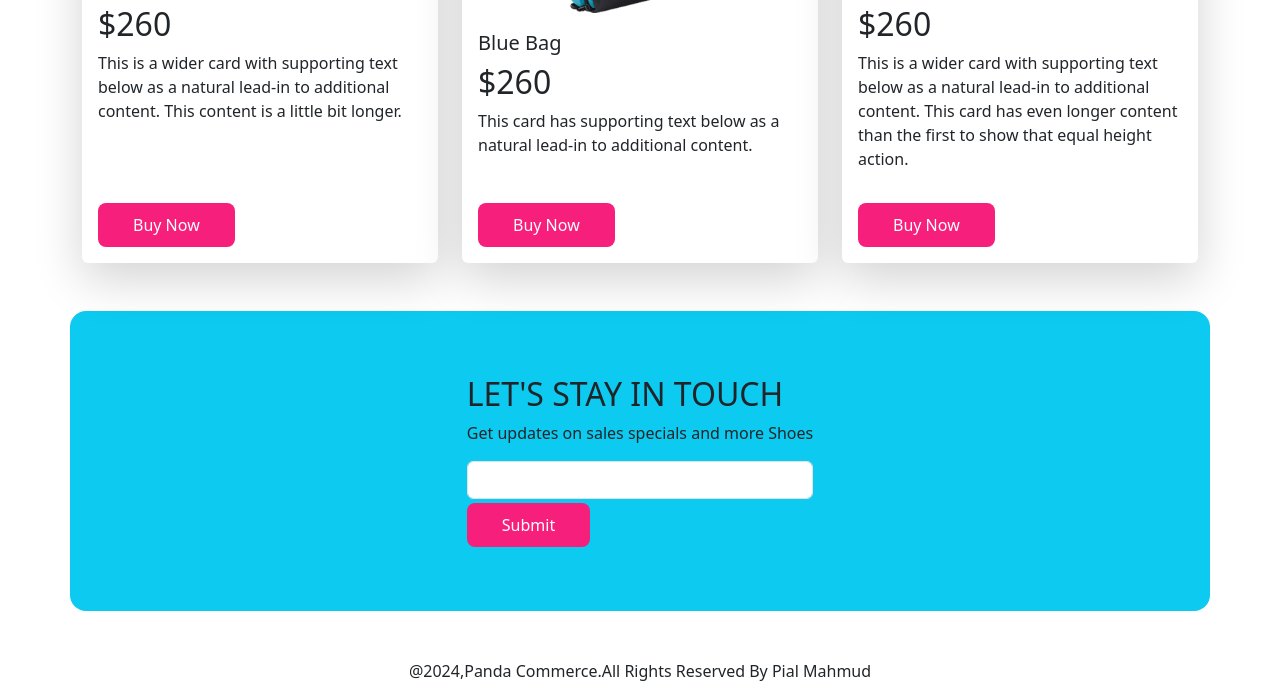
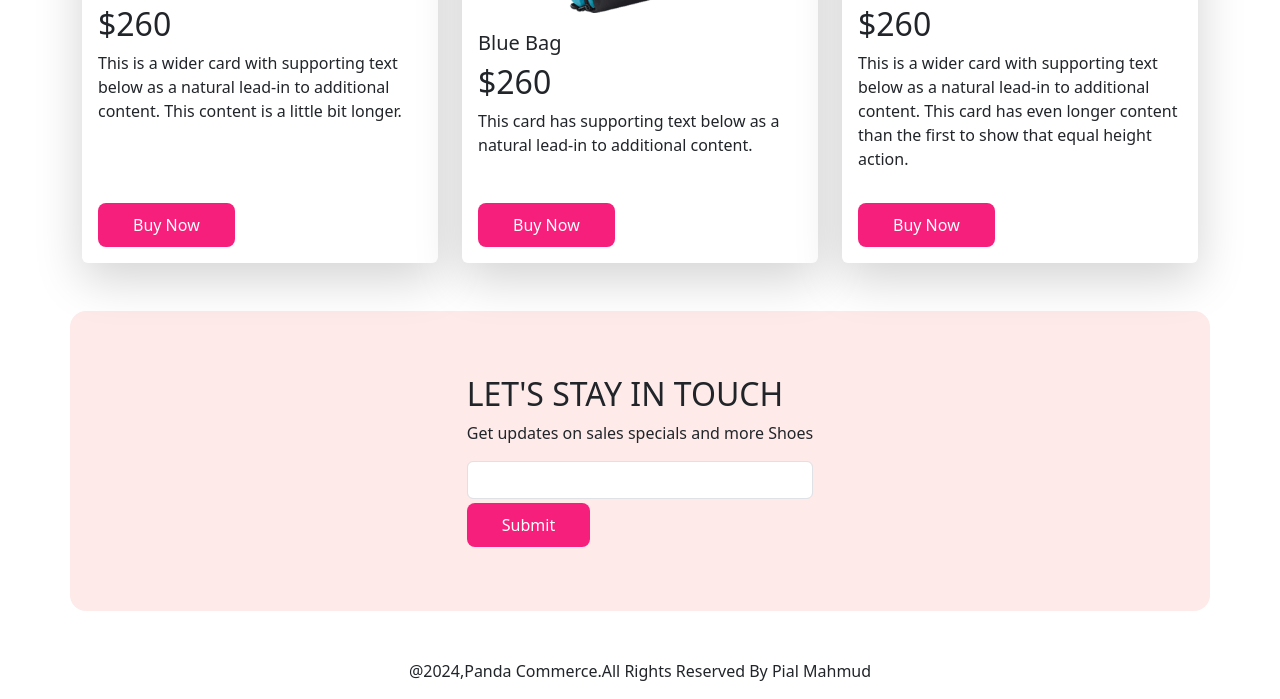
Before and after one commit to mahmudpial/ecommerce-panda, a plain HTML site: page index.html in a window 1280 px wide. Shown: the part 1756-2455 px from the top of the page. Drawn offline with nearby package versions, Linux system fonts and the light colour scheme.

Commit message:
add changes

```diff
--- a/index.html
+++ b/index.html
@@ -264,8 +264,8 @@
         </section>
         <!-- backpack section end  -->
         <!-- subcribe section start  -->
-        <section style="height: 300px;"
-            class="container mt-5 rounded-4 d-flex justify-content-center align-items-center bg-info" id="Subcribe">
+        <section style="height: 300px; "
+            class="container mt-5 rounded-4 d-flex justify-content-center align-items-center panda-color" id="Subcribe">
             <div>
                 <h2>LET'S STAY IN TOUCH</h2>
                 <p>Get updates on sales specials and more
```
